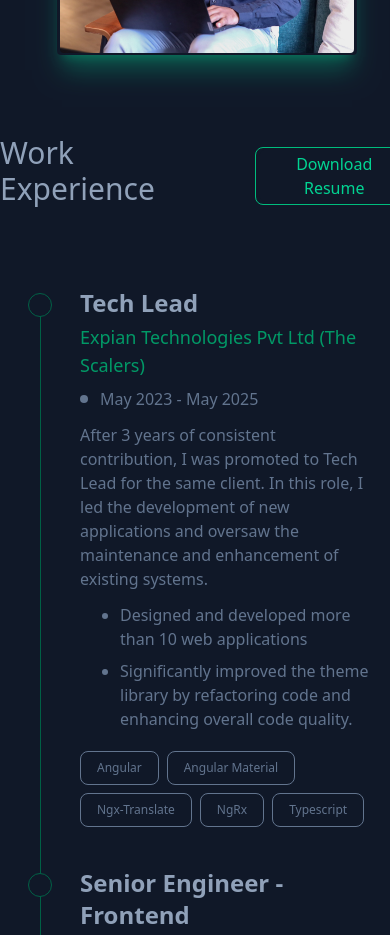
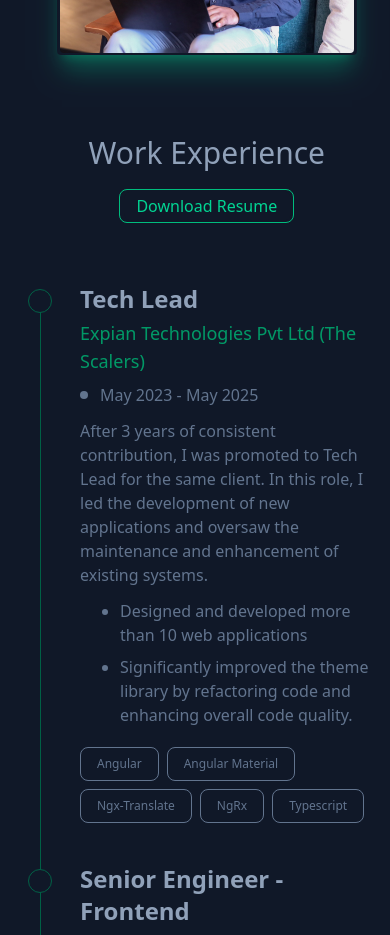
Before and after one commit to sujithsavithryma/Portfolio, a Vue app: page / in a window 390 px wide. Shown: the part 860-1795 px from the top of the page. Built offline with nearby package versions, Linux system fonts and the light colour scheme.

Commit message:
V1 animation updated

```diff
--- a/src/components/Experience.vue
+++ b/src/components/Experience.vue
@@ -96,7 +96,7 @@ watchEffect(() => {
 </script>
 <template>
     <section id="experience" class="section pt-20 lg:pt-10">
-        <div class="flex gap-10 items-center justify-center lg:justify-start mb-20">
+        <div class="flex flex-col gap-2 items-center justify-center lg:justify-start mb-15 lg:flex-row lg:gap-10 lg:mb-10 ">
             <h3 v-if="showTitle" class="text-3xl text-slate-400">Work Experience</h3>
             <div v-if="showTitle" class="mt-[10px]">
                 <button class="py-1 px-4 border-1 border-emerald-500 rounded-lg
```
